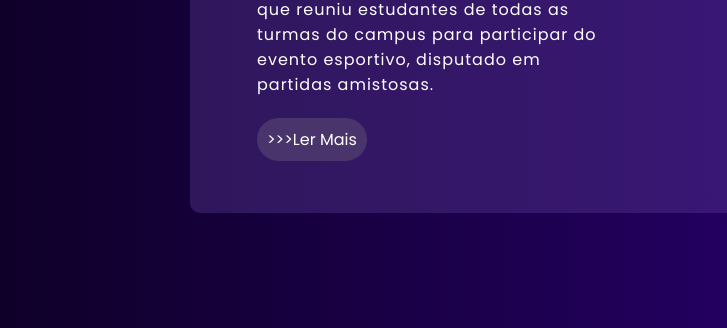
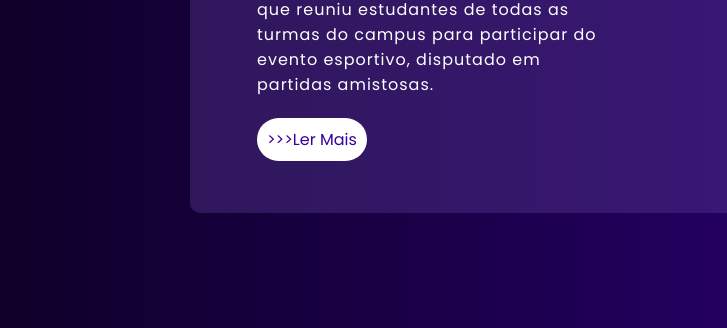
Before and after one commit to caalexandre/ifal523, a plain HTML site: page index.html in a window 1280 px wide. In both pictures the pointer is over the element ">>>Ler Mais". Shown: the part 313-641 px from the top of the page, 0-727 px from the left. Drawn offline with Linux system fonts and the light colour scheme.

Commit message:
Commit 3.0

```diff
--- a/style.css
+++ b/style.css
@@ -238,7 +238,8 @@ footer a:hover{
 }
 
 .notice-content table tr span:hover{
-    background-color: #49356b;
+    background-color: #ffffff;
+    color: #380099;
     transition: .3s;
     cursor: pointer;
 }
```
